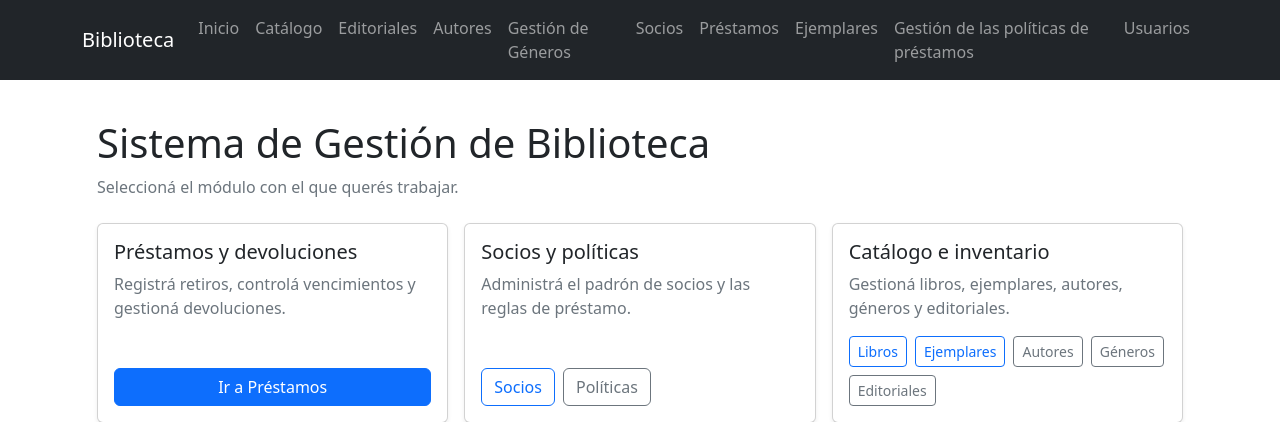
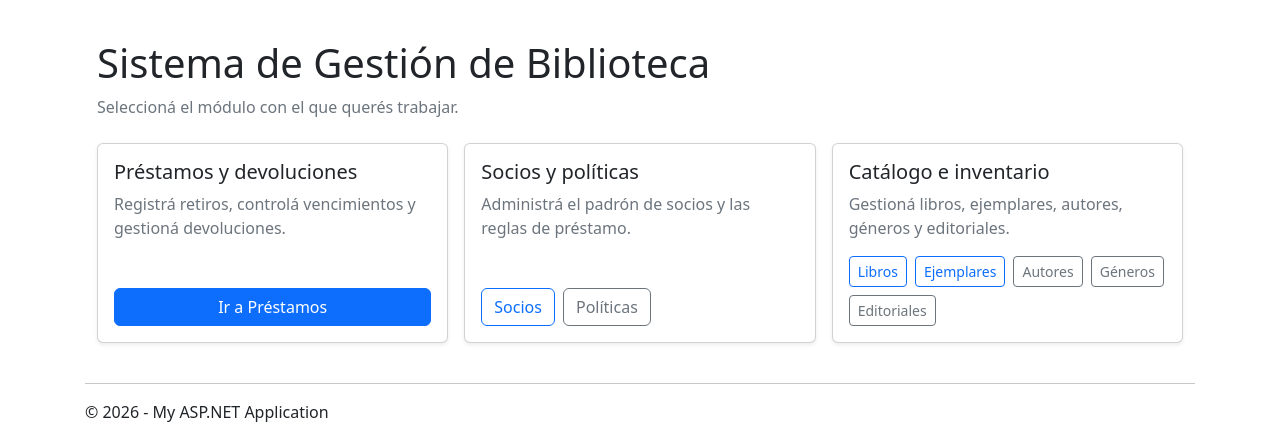
Before and after one commit to lucacaceres232006-max/TPCGrupo4, an ASP.NET MVC app: page / in a window 1280 px wide. Shown: the top 422 px of the page. Run offline with ASP.NET Core 8 and stand-ins for ASP.NET MVC 5, Linux system fonts and the light colour scheme; the project's own start-up code is not run, and a stand-in starts its controllers and pages; some libraries are stand-ins or nearby versions.

Commit message:
Se elimino el menu antiguo por el nuevo

```diff
--- a/Presentacion1/Views/Home/Index.cshtml
+++ b/Presentacion1/Views/Home/Index.cshtml
@@ -1,5 +1,5 @@
 @{
-    ViewBag.Title = "Inicio - Biblioteca";
+    ViewBag.Title = "Inicio";
 }
 
 <main class="container py-4" aria-labelledby="titulo-inicio">
--- a/Presentacion1/Views/Shared/_Layout.cshtml
+++ b/Presentacion1/Views/Shared/_Layout.cshtml
@@ -8,34 +8,6 @@
     @Scripts.Render("~/bundles/modernizr")
 </head>
 <body>
-    <nav class="navbar navbar-expand-sm navbar-toggleable-sm navbar-dark bg-dark">
-        <div class="container">
-            @Html.ActionLink("Biblioteca", "Index", "Home", new { area = "" }, new { @class = "navbar-brand" })
-            <button type="button" class="navbar-toggler" data-bs-toggle="collapse" data-bs-target=".navbar-collapse" title="Toggle navigation" aria-controls="navbarSupportedContent"
-                    aria-expanded="false" aria-label="Toggle navigation">
-                <span class="navbar-toggler-icon"></span>
-            </button>
-            <div class="collapse navbar-collapse d-sm-inline-flex justify-content-between">
-
-                <ul class="navbar-nav flex-grow-1">
-                    <li>@Html.ActionLink("Inicio", "Index", "Home", new { area = "" }, new { @class = "nav-link" })</li>
-                    <li>@Html.ActionLink("Catálogo", "Index", "Libros", new { area = "" }, new { @class = "nav-link" })</li>
-                    <li>@Html.ActionLink("Editoriales", "Index", "Editorial", new { area = "" }, new { @class = "nav-link" })</li>
-                    <li>@Html.ActionLink("Autores", "Index", "Autor", new { area = "" }, new { @class = "nav-link" })</li>
-                    <li>@Html.ActionLink("Gestión de Géneros", "Index", "Categoria", new { area = "" }, new { @class = "nav-link" })</li>
-
-                    <li>@Html.ActionLink("Socios", "Index", "Socios", new { area = "" }, new { @class = "nav-link" })</li>
-                    <li>@Html.ActionLink("Préstamos", "Index", "Prestamos", new { area = "" }, new { @class = "nav-link" })</li>
-                    <li>@Html.ActionLink("Ejemplares", "Index", "Ejemplares", new { area = "" }, new { @class = "nav-link" })</li>
-                    <li>@Html.ActionLink("Gestión de las políticas de préstamos", "Index", "PoliticaPrestamo", new { area = "" }, new { @class = "nav-link" })</li>
-                    <li>
-                        @Html.ActionLink("Usuarios", "Index", "Usuarios", new { area = "" }, new { @class = "nav-link" })
-                    </li>
-                </ul>
-
-            </div>
-        </div>
-    </nav>
     <div class="container body-content">
         @RenderBody()
         <hr />
```
